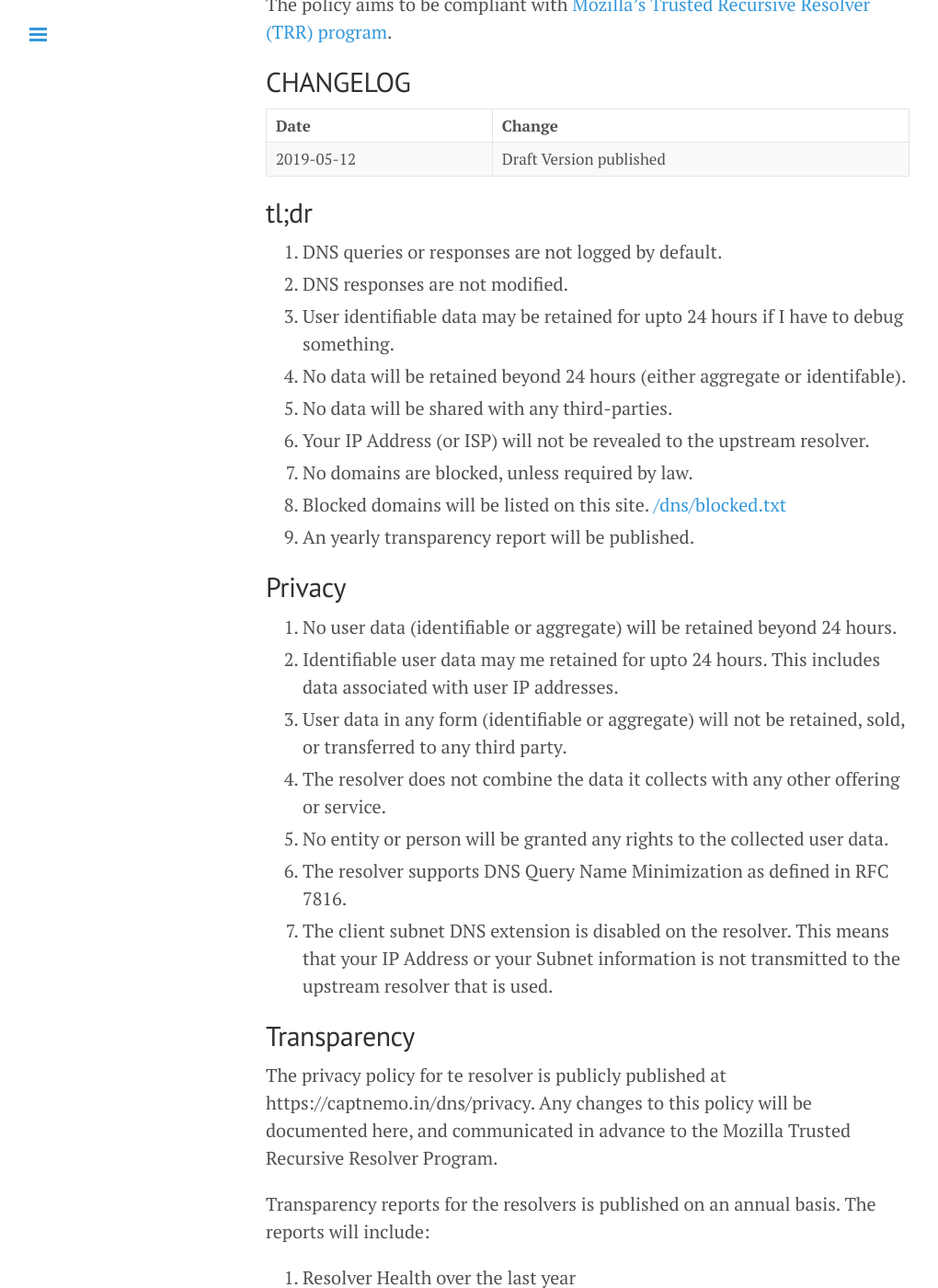
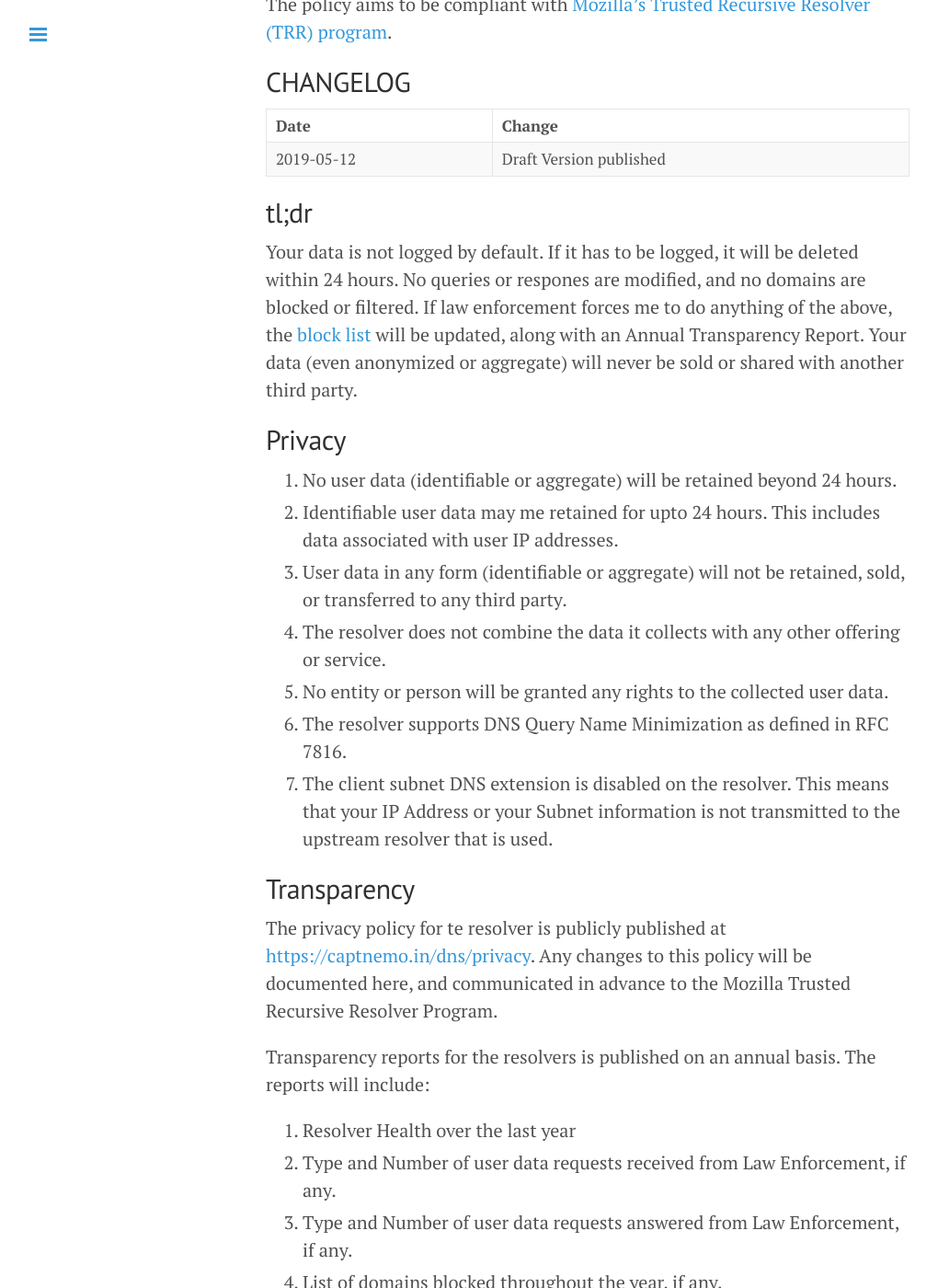
Before and after one commit to captn3m0/captn3m0.github.com, a Jekyll site: the page built from pages/dns-privacy.md, in a window 1280 px wide and 1400 px high, scrolled down 297 px. Shown: the whole window at 92% size, without its empty margins (1-1021 px from the left). Built offline with Jekyll 4.4.1, drawn with Linux system fonts in a browser that asks for light colours; emoji names are drawn with the system emoji font; some of the changed text lies outside the part shown.

Commit message:
Adds Transparency reports for the last 2 years

```diff
--- a/pages/dns-privacy.md
+++ b/pages/dns-privacy.md
@@ -7,7 +7,7 @@
 This policy covers applies to the following services (called `resolver`):
 
 1. [DNSCrypt Resolver](/dnscrypt/) <small>(ie, this page)</small>
-2. [DoH Resolver](/doh/) :soon:
+2. [DoH Resolver](/doh/)🔜
 
 The policy aims to be compliant with [Mozilla's Trusted Recursive Resolver (TRR) program][trr].
 
@@ -19,15 +19,7 @@
 
 ## tl;dr
 
-1. DNS queries or responses are not logged by default.
-1. DNS responses are not modified.
-1. User identifiable data may be retained for upto 24 hours if I have to debug something.
-1. No data will be retained beyond 24 hours (either aggregate or identifable).
-1. No data will be shared with any third-parties.
-1. Your IP Address (or ISP) will not be revealed to the upstream resolver.
-1. No domains are blocked, unless required by law.
-1. Blocked domains will be listed on this site. [/dns/blocked.txt](/dns/blocked.txt)
-1. An yearly transparency report will be published.
+Your data is not logged by default. If it has to be logged, it will be deleted within 24 hours. No queries or respones are modified, and no domains are blocked or filtered. If law enforcement forces me to do anything of the above, the [block list](/dns/blocked.txt) will be updated, along with an Annual Transparency Report. Your data (even anonymized or aggregate) will never be sold or shared with another third party.
 
 ## Privacy
 
@@ -41,7 +33,7 @@
 
 ## Transparency
 
-The privacy policy for te resolver is publicly published at https://captnemo.in/dns/privacy. Any changes to this policy will be documented here, and communicated in advance to the Mozilla Trusted Recursive Resolver Program.
+The privacy policy for te resolver is publicly published at <https://captnemo.in/dns/privacy>. Any changes to this policy will be documented here, and communicated in advance to the Mozilla Trusted Recursive Resolver Program.
 
 Transparency reports for the resolvers is published on an annual basis. The reports will include:
 
@@ -54,8 +46,8 @@
 
 Transparency Reports for the following years are published below:
 
-- [2017](/dns/2017/transparency-report.pdf)
-- [2018](/dns/2018/transparency-report.pdf)
+- [2017](/dns/2017/transparency.html)
+- [2018](/dns/2018/transparency.html)
 
 # Blocking and Modification
 
@@ -63,11 +55,11 @@
 - The resolver operates in the Karnataka State Jurisdiction of India, and may be specifically required by law to block or filter specific domains.
 - Any domains blocked or filtered because of law enforcement requests will be listed at [/dns/blocked.txt](/dns/blocked.txt).
 - The domain blocklist above will maintain a log of when particular domains are added and removed from the blocklist. It will also document which resolver the block applies to, and if possible (to the extent allowed by law), publish the corresponding Law Enforcement order.
-- Accurate NXDOMAIN responses for absent domains will be provided.
+- Accurate `NXDOMAIN` responses for absent domains will be provided.
 
 # Operating Principles
 
-I (Abhay Rana) run this resolver with your Privacy and Security in mind. I'm an InfoSec professional with enough experience to do this safely. The resolver runs out of [Digital Ocean Data center in Bangalore][do], which is colocated with [NetMagic IT Services Private Limited][nm] in [Electronic City Bangalore][ecity]. The Data Center is both SOC1 and SOC2 certified.
+I (Abhay Rana) run this resolver with your Privacy and Security in mind. I'm an InfoSec professional with enough experience to do this safely. The resolver runs out of [Digital Ocean Bangalore Region][do], which is colocated with [NetMagic IT Services Private Limited][nm] in [Electronic City Bangalore][ecity]. The Data Center is both SOC1 and SOC2 certified.
 
 The resolver is co-located on a Droplet that runs a few other personal webservices.
 
@@ -76,7 +68,7 @@
 1. Maintaining security of the Infrastructure hosting it.
 2. Upholding privacy of the users using it.
 3. Being transparent about its operations.
-4. While running inside Indian Jurisdiction.
+4. While running within Indian Jurisdiction.
 
 [trr]: https://wiki.mozilla.org/Security/DOH-resolver-policy
 [do]: https://www.digitalocean.com/docs/platform/availability-matrix/
```
Also changed, not shown: dns/2017/transparency.md (added, +26 -0 lines), dns/2018/transparency.md (added, +40 -0 lines), pages/dnscrypt.md (+6 -4 lines), dns/blocked.txt (renamed from public/dns/blocked.txt).
